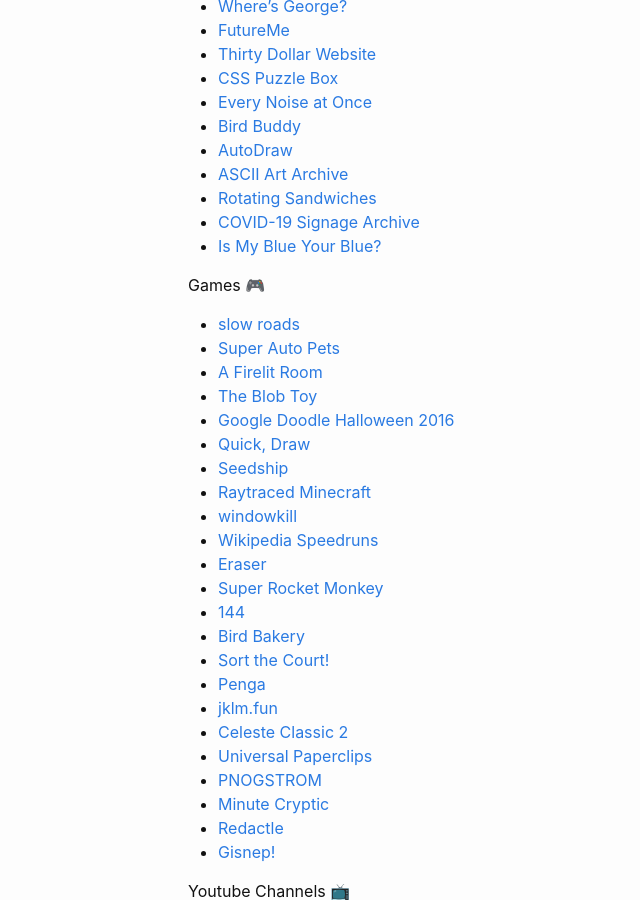
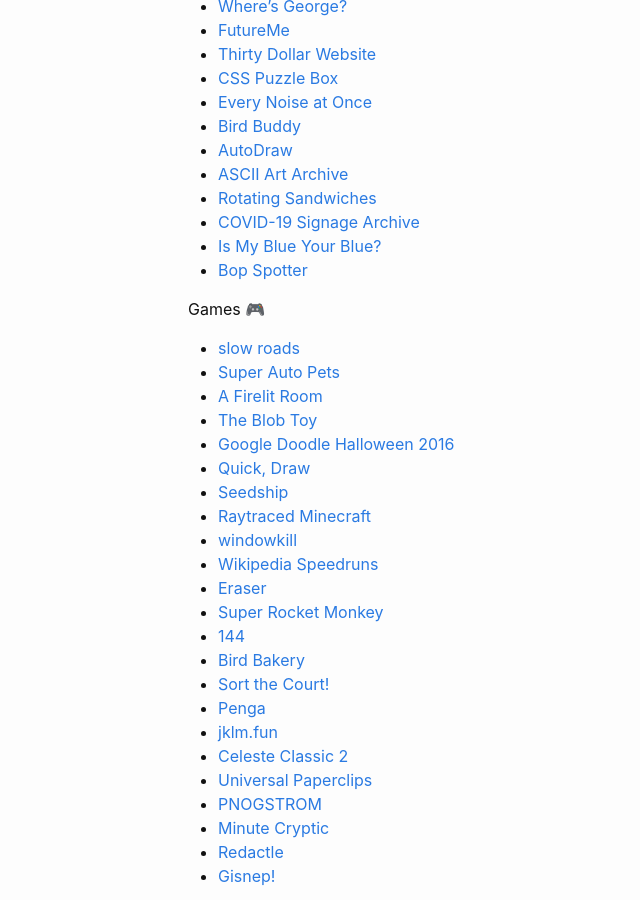
Before and after one commit to ItsEricSun/itsericsun.github.io, a Jekyll site: the page built from links.markdown, in a window 1280 px wide and 900 px high, scrolled down 444 px. Shown: the whole window, without its empty margins (82-722 px from the left). Built offline with Jekyll 4.4.1, drawn with Linux system fonts in a browser that asks for light colours; comment, search, counter and statistics services are not loaded.

Commit message:
add web link

```diff
--- a/links.markdown
+++ b/links.markdown
@@ -26,6 +26,7 @@
 - [Rotating Sandwiches](https://rotatingsandwiches.com)
 - [COVID-19 Signage Archive](https://covid-signage.net)
 - [Is My Blue Your Blue?](https://ismy.blue)
+- [Bop Spotter](https://walzr.com/bop-spotter)
 
 Games 🎮
 - [slow roads](https://slowroads.io)
```
